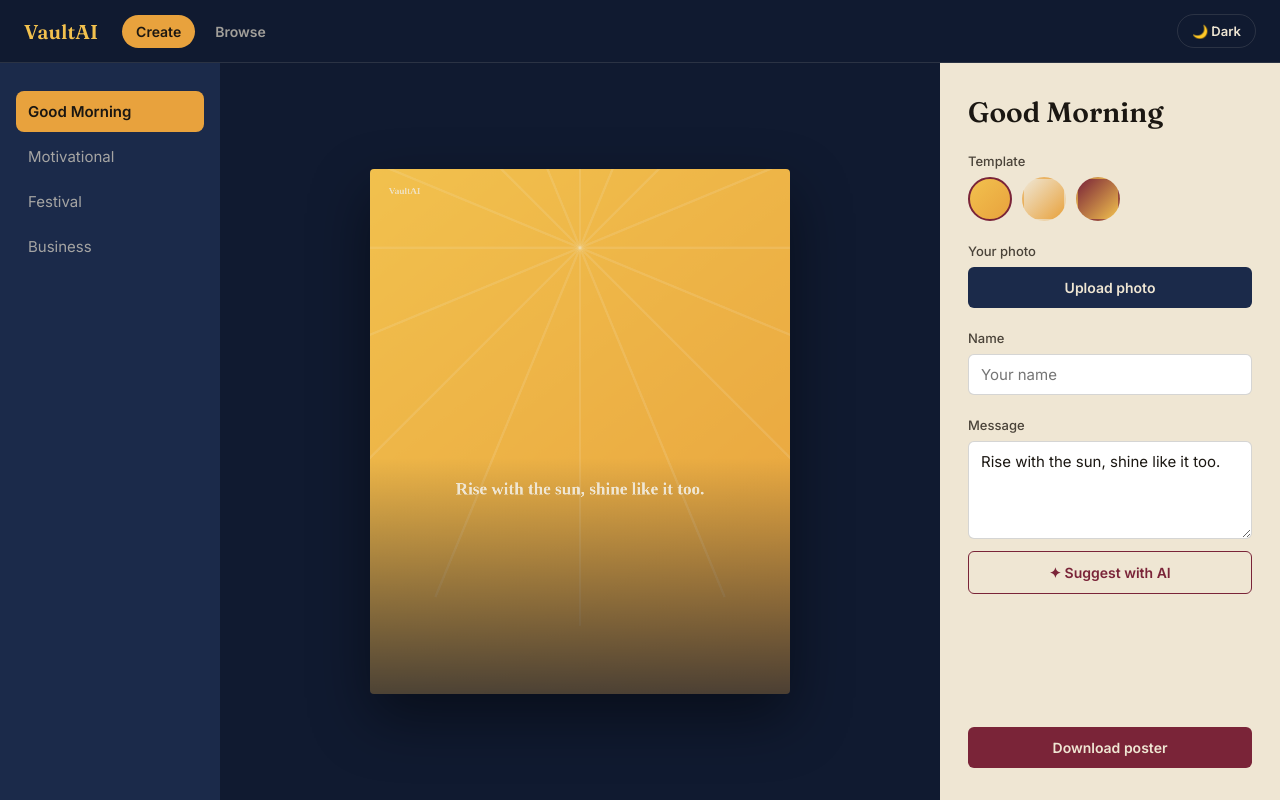
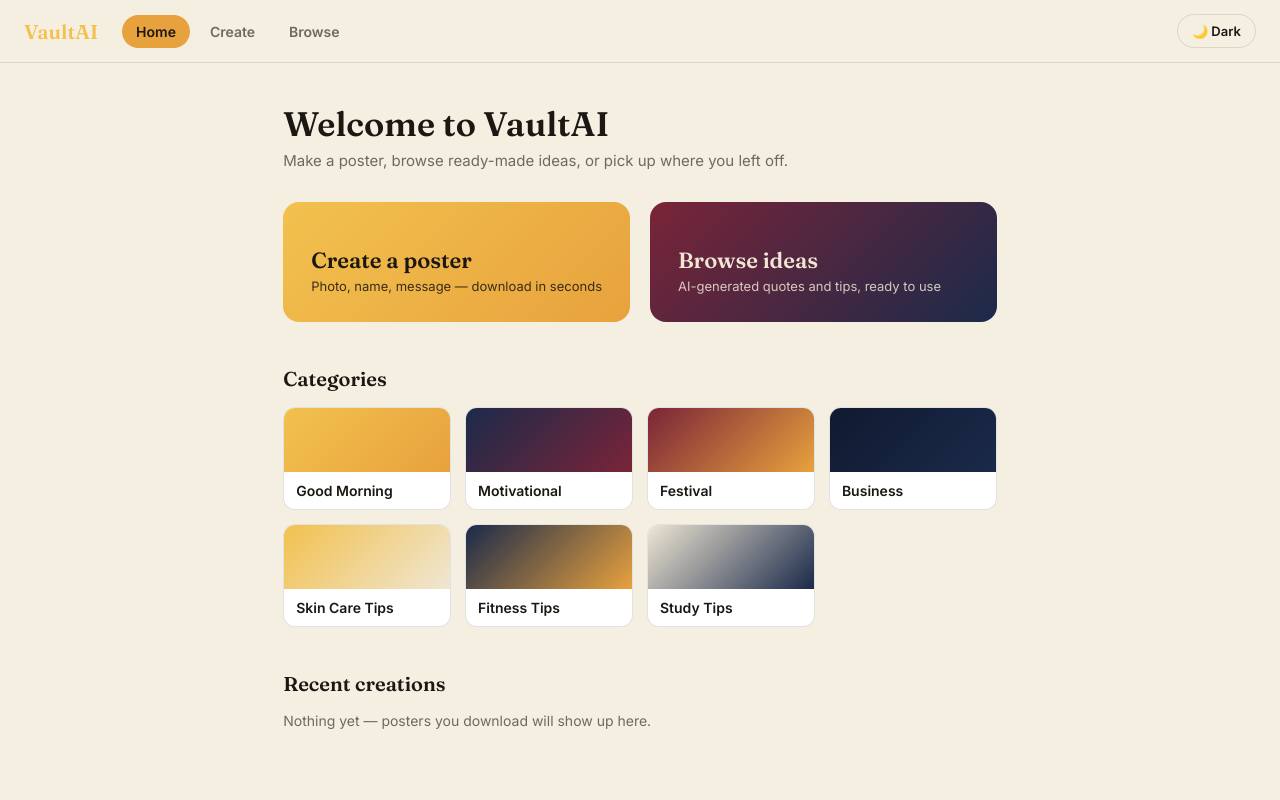
Before and after one commit to kernal05/Vaultai, a React (Vite) app in the folder app/: page / in a window 1280 px wide. Built offline with nearby package versions, Linux system fonts and the light colour scheme.

Commit message:
Full theme flip, Dashboard home page, photo-as-background mode, more templates + Tips categories

```diff
--- a/app/src/App.css
+++ b/app/src/App.css
@@ -9,8 +9,8 @@
   align-items: center;
   gap: 24px;
   padding: 14px 24px;
-  background: var(--indigo-deep);
-  border-bottom: 1px solid var(--chrome-border);
+  background: var(--bg-deep);
+  border-bottom: 1px solid var(--bg-deep-border);
 }
 
 .top-bar-brand {
@@ -20,16 +20,12 @@
   color: var(--turmeric);
 }
 
-.view-tabs {
-  display: flex;
-  gap: 6px;
-  margin-right: auto;
-}
+.view-tabs { display: flex; gap: 6px; margin-right: auto; }
 
 .view-tab {
   background: transparent;
   border: none;
-  color: var(--chrome-fg-muted);
+  color: var(--bg-deep-fg-soft);
   font-family: var(--font-ui);
   font-size: 14px;
   font-weight: 600;
@@ -37,15 +33,12 @@
   border-radius: 999px;
 }
 
-.view-tab.active {
-  background: var(--marigold);
-  color: var(--on-accent);
-}
+.view-tab.active { background: var(--marigold); color: var(--on-accent); }
 
 .theme-toggle {
   background: transparent;
-  border: 1px solid var(--chrome-border);
-  color: var(--chrome-fg);
+  border: 1px solid var(--bg-deep-border);
+  color: var(--bg-deep-fg);
   font-family: var(--font-ui);
   font-size: 13px;
   font-weight: 600;
@@ -61,24 +54,21 @@
 }
 
 .rail {
-  background: var(--indigo);
+  background: var(--bg-deep);
+  border-right: 1px solid var(--bg-deep-border);
   padding: 28px 16px;
   display: flex;
   flex-direction: column;
   gap: 24px;
 }
 
-.rail nav {
-  display: flex;
-  flex-direction: column;
-  gap: 4px;
-}
+.rail nav { display: flex; flex-direction: column; gap: 4px; }
 
 .rail-item {
   text-align: left;
   background: transparent;
   border: none;
-  color: var(--chrome-fg-muted);
+  color: var(--bg-deep-fg-soft);
   font-family: var(--font-ui);
   font-size: 15px;
   padding: 11px 12px;
@@ -86,10 +76,7 @@
   transition: background 0.15s ease, color 0.15s ease;
 }
 
-.rail-item:hover {
-  background: rgba(239, 230, 211, 0.08);
-  color: var(--chrome-fg);
-}
+.rail-item:hover { background: rgba(128, 128, 128, 0.12); color: var(--bg-deep-fg); }
 
 .rail-item.active {
   background: var(--marigold);
@@ -98,7 +85,7 @@
 }
 
 .stage {
-  background: var(--indigo-deep);
+  background: var(--bg-deep);
   display: flex;
   align-items: center;
   justify-content: center;
@@ -109,74 +96,55 @@
   width: min(100%, 420px);
   aspect-ratio: 1080 / 1350;
   border-radius: 4px;
-  box-shadow: 0 24px 60px rgba(0, 0, 0, 0.45);
+  box-shadow: 0 24px 60px rgba(0, 0, 0, 0.35);
 }
 
 .panel {
-  background: var(--surface-bg);
-  color: var(--surface-fg);
+  background: var(--surface);
+  color: var(--fg);
   padding: 32px 28px;
   overflow-y: auto;
   display: flex;
   flex-direction: column;
   transition: background 0.2s ease, color 0.2s ease;
+  border-left: 1px solid var(--border);
 }
 
-.panel-title {
-  font-family: var(--font-display);
-  font-size: 28px;
+.panel-title { font-family: var(--font-display); font-size: 28px; font-weight: 600; margin: 0 0 24px; }
+.panel-section { margin-bottom: 22px; }
+.panel-label { display: block; font-size: 13px; color: var(--fg-soft); margin-bottom: 8px; font-weight: 500; }
+
+.swatches { display: flex; gap: 10px; flex-wrap: wrap; }
+.swatch { width: 40px; height: 40px; border-radius: 50%; border: 2px solid transparent; padding: 0; }
+.swatch.active { border-color: var(--maroon); }
+
+.bg-mode-toggle { display: flex; gap: 8px; margin-top: 10px; }
+.bg-mode-toggle button {
+  flex: 1;
+  font-size: 13px;
   font-weight: 600;
-  margin: 0 0 24px;
+  padding: 8px 10px;
+  border-radius: 6px;
+  border: 1px solid var(--input-border);
+  background: transparent;
+  color: var(--fg-soft);
 }
-
-.panel-section {
-  margin-bottom: 22px;
-}
-
-.panel-label {
-  display: block;
-  font-size: 13px;
-  color: var(--surface-fg-soft);
-  margin-bottom: 8px;
-  font-weight: 500;
-}
-
-.swatches {
-  display: flex;
-  gap: 10px;
-}
-
-.swatch {
-  width: 44px;
-  height: 44px;
-  border-radius: 50%;
-  border: 2px solid transparent;
-  padding: 0;
-}
-
-.swatch.active {
-  border-color: var(--maroon);
-}
+.bg-mode-toggle button.active { background: var(--maroon); color: var(--bg-deep-fg); border-color: var(--maroon); }
 
 .text-input {
   width: 100%;
   font-family: var(--font-ui);
   font-size: 15px;
   padding: 10px 12px;
-  border: 1px solid var(--surface-input-border);
+  border: 1px solid var(--input-border);
   border-radius: 6px;
-  background: var(--surface-input-bg);
-  color: var(--surface-fg);
+  background: var(--input-bg);
+  color: var(--fg);
 }
 
-.textarea {
-  resize: vertical;
-  font-family: var(--font-ui);
-}
+.textarea { resize: vertical; font-family: var(--font-ui); }
 
-.btn-primary,
-.btn-secondary,
-.btn-ghost {
+.btn-primary, .btn-secondary, .btn-ghost {
   font-size: 14px;
   font-weight: 600;
   border-radius: 6px;
@@ -185,40 +153,13 @@
   width: 100%;
 }
 
-.btn-primary {
-  background: var(--maroon);
-  color: var(--chrome-fg);
-  margin-top: auto;
-}
-
-.btn-secondary {
-  background: var(--indigo);
-  color: var(--chrome-fg);
-}
-
-.btn-ghost {
-  background: transparent;
-  color: var(--accent-fg);
-  border: 1px solid var(--accent-fg);
-  margin-top: 8px;
-}
-
-.btn-ghost:disabled {
-  opacity: 0.6;
-  cursor: default;
-}
+.btn-primary { background: var(--maroon); color: #efe6d3; margin-top: auto; }
+.btn-secondary { background: var(--indigo); color: #efe6d3; }
+.btn-ghost { background: transparent; color: var(--accent2-fg); border: 1px solid var(--accent2-fg); margin-top: 8px; }
+.btn-ghost:disabled { opacity: 0.6; cursor: default; }
 
 @media (max-width: 900px) {
-  .studio {
-    grid-template-columns: 1fr;
-    grid-template-rows: auto auto auto;
-    height: auto;
-  }
-  .rail {
-    flex-direction: row;
-    overflow-x: auto;
-  }
-  .rail nav {
-    flex-direction: row;
-  }
+  .studio { grid-template-columns: 1fr; grid-template-rows: auto auto auto; height: auto; }
+  .rail { flex-direction: row; overflow-x: auto; }
+  .rail nav { flex-direction: row; }
 }
--- a/app/src/App.jsx
+++ b/app/src/App.jsx
@@ -2,16 +2,24 @@ import React, { useEffect, useRef, useState, useCallback } from "react";
 import { CATEGORIES } from "./templates.js";
 import { renderPoster } from "./canvasRenderer.js";
 import BrowseView from "./BrowseView.jsx";
+import Dashboard from "./Dashboard.jsx";
+import { saveRecent } from "./recentCreations.js";
 import "./App.css";
 
 export default function App() {
-  const [view, setView] = useState("create");
+  const [view, setView] = useState("home");
+  const [browseCategoryId, setBrowseCategoryId] = useState(undefined);
   const [theme, setTheme] = useState(() => localStorage.getItem("vaultai-theme") || "light");
 
   useEffect(() => {
     document.documentElement.dataset.theme = theme;
     localStorage.setItem("vaultai-theme", theme);
   }, [theme]);
+
+  function handleNavigate(nextView, categoryId) {
+    setView(nextView);
+    if (nextView === "browse") setBrowseCategoryId(categoryId);
+  }
 
   const [categoryId, setCategoryId] = useState(CATEGORIES[0].id);
   const category = CATEGORIES.find((c) => c.id === categoryId);
@@ -20,6 +28,7 @@ export default function App() {
   const [name, setName] = useState("");
   const [quote, setQuote] = useState(category.quotes[0]);
   const [photoImg, setPhotoImg] = useState(null);
+  const [bgMode, setBgMode] = useState("circle");
   const [aiLoading, setAiLoading] = useState(false);
 
   const canvasRef = useRef(null);
@@ -35,8 +44,8 @@ export default function App() {
 
   const draw = useCallback(() => {
     if (!canvasRef.current) return;
-    renderPoster(canvasRef.current, { template, name, quote, photoImg });
-  }, [template, name, quote, photoImg]);
+    renderPoster(canvasRef.current, { template, name, quote, photoImg, bgMode });
+  }, [template, name, quote, photoImg, bgMode]);
 
   useEffect(() => {
     draw();
@@ -52,10 +61,12 @@ export default function App() {
 
   function handleDownload() {
     const canvas = canvasRef.current;
+    const dataUrl = canvas.toDataURL("image/png");
     const link = document.createElement("a");
     link.download = "vaultai-poster.png";
-    link.href = canvas.toDataURL("image/png");
+    link.href = dataUrl;
     link.click();
+    saveRecent(dataUrl, category.label);
   }
 
   async function handleAiCaption() {
@@ -82,16 +93,13 @@ export default function App() {
         <span className="top-bar-brand">VaultAI</span>
 
         <nav className="view-tabs">
-          <button
-            className={`view-tab ${view === "create" ? "active" : ""}`}
-            onClick={() => setView("create")}
-          >
+          <button className={`view-tab ${view === "home" ? "active" : ""}`} onClick={() => setView("home")}>
+            Home
+          </button>
+          <button className={`view-tab ${view === "create" ? "active" : ""}`} onClick={() => setView("create")}>
             Create
           </button>
-          <button
-            className={`view-tab ${view === "browse" ? "active" : ""}`}
-            onClick={() => setView("browse")}
-          >
+          <button className={`view-tab ${view === "browse" ? "active" : ""}`} onClick={() => setView("browse")}>
             Browse
           </button>
         </nav>
@@ -105,7 +113,9 @@ export default function App() {
         </button>
       </header>
 
-      {view === "create" ? (
+      {view === "home" && <Dashboard categories={CATEGORIES} onNavigate={handleNavigate} />}
+
+      {view === "create" && (
         <div className="studio">
           <aside className="rail">
             <nav>
@@ -135,9 +145,7 @@ export default function App() {
                   <button
                     key={t.id}
                     className={`swatch ${t.id === templateId ? "active" : ""}`}
-                    style={{
-                      background: `linear-gradient(135deg, ${t.from}, ${t.to})`,
-                    }}
+                    style={{ background: `linear-gradient(135deg, ${t.from}, ${t.to})` }}
                     onClick={() => setTemplateId(t.id)}
                     aria-label={`Template ${t.id}`}
                   />
@@ -150,13 +158,18 @@ export default function App() {
               <button className="btn-secondary" onClick={() => fileInputRef.current?.click()}>
                 {photoImg ? "Change photo" : "Upload photo"}
               </button>
-              <input
-                ref={fileInputRef}
-                type="file"
-                accept="image/*"
-                hidden
-                onChange={handlePhoto}
-              />
+              <input ref={fileInputRef} type="file" accept="image/*" hidden onChange={handlePhoto} />
+
+              {photoImg && (
+                <div className="bg-mode-toggle">
+                  <button className={bgMode === "circle" ? "active" : ""} onClick={() => setBgMode("circle")}>
+                    Framed photo
+                  </button>
+                  <button className={bgMode === "photo" ? "active" : ""} onClick={() => setBgMode("photo")}>
+                    Full background
+                  </button>
+                </div>
+              )}
             </section>
 
             <section className="panel-section">
@@ -187,8 +200,10 @@ export default function App() {
             </button>
           </aside>
         </div>
-      ) : (
-        <BrowseView categories={CATEGORIES} />
+      )}
+
+      {view === "browse" && (
+        <BrowseView key={browseCategoryId || "default"} categories={CATEGORIES} initialCategoryId={browseCategoryId} />
       )}
     </div>
   );
--- a/app/src/BrowseView.jsx
+++ b/app/src/BrowseView.jsx
@@ -1,9 +1,8 @@
 import React, { useState, useEffect, useRef, useCallback } from "react";
 import { renderPoster } from "./canvasRenderer.js";
+import { saveRecent } from "./recentCreations.js";
 import "./BrowseView.css";
 
-// Relative luminance -> pick readable text color per card, since template
-// gradients range from very light (business b3) to very dark (business b1/b2).
 function luminance(hex) {
   const c = hex.replace("#", "");
   const [r, g, b] = [0, 2, 4].map((i) => parseInt(c.substr(i, 2), 16) / 255);
@@ -16,9 +15,6 @@ function cardTextColor(template) {
   return avg > 0.4 ? "#1b1712" : "#f5efe2";
 }
 
-// Clipboard/Share APIs require a secure context (HTTPS or localhost).
-// This app is currently served over plain HTTP on an IP, so both fall back
-// to the older execCommand method, which still works without HTTPS.
 async function copyText(text) {
   if (navigator.clipboard && window.isSecureContext) {
     try {
@@ -45,9 +41,9 @@ async function copyText(text) {
   return ok;
 }
 
-export default function BrowseView({ categories }) {
-  const [categoryId, setCategoryId] = useState(categories[0].id);
-  const category = categories.find((c) => c.id === categoryId);
+export default function BrowseView({ categories, initialCategoryId }) {
+  const [categoryId, setCategoryId] = useState(initialCategoryId || categories[0].id);
+  const category = categories.find((c) => c.id === categoryId) || categories[0];
   const [quotes, setQuotes] = useState(category.quotes);
   const [loading, setLoading] = useState(false);
   const [copiedIndex, setCopiedIndex] = useState(null);
@@ -94,11 +90,13 @@ export default function BrowseView({ categories }) {
   function handleDownload(text, idx) {
     const canvas = hiddenCanvasRef.current;
     const t = category.templates[idx % category.templates.length];
-    renderPoster(canvas, { template: t, name: "", quote: text, photoImg: null });
+    renderPoster(canvas, { template: t, name: "", quote: text, photoImg: null, bgMode: "circle" });
+    const dataUrl = canvas.toDataURL("image/png");
     const link = document.createElement("a");
     link.download = `vaultai-${category.id}-${idx + 1}.png`;
-    link.href = canvas.toDataURL("image/png");
+    link.href = dataUrl;
     link.click();
+    saveRecent(dataUrl, category.label);
   }
 
   async function handleShare(text) {
@@ -107,7 +105,7 @@ export default function BrowseView({ categories }) {
         await navigator.share({ text, title: "VaultAI" });
         return;
       } catch (err) {
-        return; // user cancelled — no-op
+        return;
       }
     }
     const ok = await copyText(text);
@@ -141,16 +139,11 @@ export default function BrowseView({ categories }) {
               <article
                 key={idx}
                 className="quote-card"
-                style={{
-                  background: `linear-gradient(135deg, ${t.from}, ${t.to})`,
-                  "--card-fg": fg,
-                }}
+                style={{ background: `linear-gradient(135deg, ${t.from}, ${t.to})`, "--card-fg": fg }}
               >
                 <p className="quote-text">{q}</p>
                 <div className="quote-actions">
-                  <button onClick={() => handleCopy(q, idx)}>
-                    {copiedIndex === idx ? "Copied" : "Copy"}
-                  </button>
+                  <button onClick={() => handleCopy(q, idx)}>{copiedIndex === idx ? "Copied" : "Copy"}</button>
                   <button onClick={() => handleDownload(q, idx)}>Download</button>
                   <button onClick={() => handleShare(q)}>Share</button>
                 </div>
--- /dev/null
+++ b/app/src/Dashboard.css
@@ -0,0 +1,40 @@
+.dashboard { padding: 40px; max-width: 1100px; margin: 0 auto; color: var(--bg-deep-fg); }
+
+.dash-greeting { font-family: var(--font-display); font-size: 34px; font-weight: 600; margin: 0 0 6px; }
+.dash-subtitle { color: var(--bg-deep-fg-soft); font-size: 15px; margin: 0 0 32px; }
+
+.dash-tiles { display: grid; grid-template-columns: 1fr 1fr; gap: 20px; margin-bottom: 44px; }
+.dash-tile {
+  border: none;
+  border-radius: 16px;
+  padding: 28px;
+  text-align: left;
+  cursor: pointer;
+  min-height: 120px;
+  display: flex;
+  flex-direction: column;
+  justify-content: flex-end;
+}
+.dash-tile-create { background: linear-gradient(135deg, #f2c14e, #e8a23d); color: #1b1712; }
+.dash-tile-browse { background: linear-gradient(135deg, #7a2438, #1b2a4a); color: #efe6d3; }
+.dash-tile-title { font-family: var(--font-display); font-size: 22px; font-weight: 600; margin-bottom: 4px; }
+.dash-tile-sub { font-size: 13px; opacity: 0.85; }
+
+.dash-section-title { font-family: var(--font-display); font-size: 20px; font-weight: 600; margin: 0 0 16px; }
+
+.dash-category-grid { display: grid; grid-template-columns: repeat(auto-fill, minmax(160px, 1fr)); gap: 14px; margin-bottom: 44px; }
+.dash-category-tile {
+  border: 1px solid var(--bg-deep-border);
+  border-radius: 12px;
+  padding: 0;
+  overflow: hidden;
+  cursor: pointer;
+  text-align: left;
+  background: var(--surface);
+}
+.dash-category-swatch { height: 64px; }
+.dash-category-label { display: block; padding: 10px 12px; font-size: 14px; font-weight: 600; color: var(--fg); }
+
+.dash-recent-row { display: flex; gap: 14px; overflow-x: auto; padding-bottom: 8px; }
+.dash-recent-thumb { width: 110px; height: 137px; object-fit: cover; border-radius: 8px; flex-shrink: 0; border: 1px solid var(--bg-deep-border); }
+.dash-empty-recent { color: var(--bg-deep-fg-soft); font-size: 14px; }
--- /dev/null
+++ b/app/src/Dashboard.jsx
@@ -0,0 +1,60 @@
+import React, { useState, useEffect } from "react";
+import { getRecent } from "./recentCreations.js";
+import "./Dashboard.css";
+
+export default function Dashboard({ categories, onNavigate }) {
+  const [recent, setRecent] = useState([]);
+
+  useEffect(() => {
+    setRecent(getRecent());
+  }, []);
+
+  return (
+    <div className="dashboard">
+      <h1 className="dash-greeting">Welcome to VaultAI</h1>
+      <p className="dash-subtitle">Make a poster, browse ready-made ideas, or pick up where you left off.</p>
+
+      <div className="dash-tiles">
+        <button className="dash-tile dash-tile-create" onClick={() => onNavigate("create")}>
+          <span className="dash-tile-title">Create a poster</span>
+          <span className="dash-tile-sub">Photo, name, message — download in seconds</span>
+        </button>
+        <button className="dash-tile dash-tile-browse" onClick={() => onNavigate("browse")}>
+          <span className="dash-tile-title">Browse ideas</span>
+          <span className="dash-tile-sub">AI-generated quotes and tips, ready to use</span>
+        </button>
+      </div>
+
+      <h2 className="dash-section-title">Categories</h2>
+      <div className="dash-category-grid">
+        {categories.map((c) => {
+          const t = c.templates[0];
+          return (
+            <button
+              key={c.id}
+              className="dash-category-tile"
+              onClick={() => onNavigate("browse", c.id)}
+            >
+              <span
+                className="dash-category-swatch"
+                style={{ display: "block", background: `linear-gradient(135deg, ${t.from}, ${t.to})` }}
+              />
+              <span className="dash-category-label">{c.label}</span>
+            </button>
+          );
+        })}
+      </div>
+
+      <h2 className="dash-section-title">Recent creations</h2>
+      {recent.length === 0 ? (
+        <p className="dash-empty-recent">Nothing yet — posters you download will show up here.</p>
+      ) : (
+        <div className="dash-recent-row">
+          {recent.map((r, i) => (
+            <img key={i} src={r.dataUrl} alt={r.label} className="dash-recent-thumb" />
+          ))}
+        </div>
+      )}
+    </div>
+  );
+}
--- a/app/src/index.css
+++ b/app/src/index.css
@@ -1,60 +1,56 @@
 :root {
-  --indigo: #1b2a4a;
-  --indigo-deep: #101a30;
   --marigold: #e8a23d;
   --turmeric: #f2c14e;
   --maroon: #7a2438;
+  --indigo: #1b2a4a;
 
-  /* "chrome" = top bar, rail, canvas backdrop — always dark, never themed */
-  --chrome-fg: #efe6d3;
-  --chrome-fg-muted: rgba(239, 230, 211, 0.65);
-  --chrome-border: rgba(239, 230, 211, 0.12);
-  --on-accent: #1b1712; /* text placed on bright buttons (marigold etc) — always dark */
+  /* One flip, applied everywhere — top bar, rail, stage, panel, dashboard. */
+  --bg-deep: #f5efe2;
+  --bg-deep-fg: #1b1712;
+  --bg-deep-fg-soft: rgba(27, 23, 18, 0.62);
+  --bg-deep-border: rgba(27, 23, 18, 0.12);
 
-  /* "surface" = editor panel, inputs — flips with the light/dark toggle */
-  --surface-bg: #efe6d3;
-  --surface-fg: #1b1712;
-  --surface-fg-soft: #4a4339;
-  --surface-input-bg: #ffffff;
-  --surface-input-border: rgba(27, 23, 18, 0.18);
-  --surface-border: rgba(27, 23, 18, 0.12);
-  --accent-fg: #7a2438;
+  --surface: #ffffff;
+  --fg: #1b1712;
+  --fg-soft: #4a4339;
+  --border: rgba(27, 23, 18, 0.12);
+  --input-bg: #f7f3ea;
+  --input-border: rgba(27, 23, 18, 0.18);
+
+  --on-accent: #1b1712;
+  --accent2-fg: #7a2438;
 
   --font-display: "Fraunces", serif;
   --font-ui: "Inter", system-ui, sans-serif;
 }
 
 [data-theme="dark"] {
-  --surface-bg: #16101f;
-  --surface-fg: #efe6d3;
-  --surface-fg-soft: rgba(239, 230, 211, 0.65);
-  --surface-input-bg: #201a2c;
-  --surface-input-border: rgba(239, 230, 211, 0.2);
-  --surface-border: rgba(239, 230, 211, 0.15);
-  --accent-fg: #e2637e; /* maroon alone is too dark to read on the dark surface */
+  --bg-deep: #101a30;
+  --bg-deep-fg: #efe6d3;
+  --bg-deep-fg-soft: rgba(239, 230, 211, 0.65);
+  --bg-deep-border: rgba(239, 230, 211, 0.12);
+
+  --surface: #1b1626;
+  --fg: #efe6d3;
+  --fg-soft: rgba(239, 230, 211, 0.65);
+  --border: rgba(239, 230, 211, 0.15);
+  --input-bg: #201a2c;
+  --input-border: rgba(239, 230, 211, 0.2);
+
+  --on-accent: #1b1712;
+  --accent2-fg: #e2637e;
 }
 
 * { box-sizing: border-box; }
-
-html, body, #root {
-  height: 100%;
-  margin: 0;
-}
+html, body, #root { height: 100%; margin: 0; }
 
 body {
   font-family: var(--font-ui);
-  background: var(--indigo-deep);
-  color: var(--chrome-fg);
+  background: var(--bg-deep);
+  color: var(--bg-deep-fg);
   -webkit-font-smoothing: antialiased;
   transition: background 0.2s ease, color 0.2s ease;
 }
 
-button {
-  font-family: inherit;
-  cursor: pointer;
-}
-
-::selection {
-  background: var(--marigold);
-  color: var(--on-accent);
-}
+button { font-family: inherit; cursor: pointer; }
+::selection { background: var(--marigold); color: var(--on-accent); }
--- /dev/null
+++ b/app/src/recentCreations.js
@@ -0,0 +1,20 @@
+const KEY = "vaultai-recent";
+const MAX = 8;
+
+export function saveRecent(dataUrl, label) {
+  try {
+    const existing = JSON.parse(localStorage.getItem(KEY) || "[]");
+    const updated = [{ dataUrl, label, ts: Date.now() }, ...existing].slice(0, MAX);
+    localStorage.setItem(KEY, JSON.stringify(updated));
+  } catch (e) {
+    // localStorage full or unavailable — non-critical, just skip saving
+  }
+}
+
+export function getRecent() {
+  try {
+    return JSON.parse(localStorage.getItem(KEY) || "[]");
+  } catch (e) {
+    return [];
+  }
+}
--- a/app/src/templates.js
+++ b/app/src/templates.js
@@ -1,5 +1,5 @@
-// All templates are procedural (gradients + geometric motifs drawn on
-// <canvas>), not copied images — keeps this clean of Crafto's actual assets.
+// All templates are procedural (gradients drawn on <canvas>), not copied
+// images — keeps this clean of any existing app's actual assets.
 
 export const CATEGORIES = [
   {
@@ -14,6 +14,8 @@ export const CATEGORIES = [
       { id: "m1", from: "#F2C14E", to: "#E8A23D", motif: "rays" },
       { id: "m2", from: "#EFE6D3", to: "#E8A23D", motif: "waves" },
       { id: "m3", from: "#7A2438", to: "#F2C14E", motif: "rays" },
+      { id: "m4", from: "#E8A23D", to: "#7A2438", motif: "diamond" },
+      { id: "m5", from: "#F2C14E", to: "#1B2A4A", motif: "waves" },
     ],
   },
   {
@@ -28,6 +30,8 @@ export const CATEGORIES = [
       { id: "mo1", from: "#1B2A4A", to: "#7A2438", motif: "grid" },
       { id: "mo2", from: "#101A30", to: "#1B2A4A", motif: "diagonal" },
       { id: "mo3", from: "#7A2438", to: "#1B2A4A", motif: "waves" },
+      { id: "mo4", from: "#101A30", to: "#7A2438", motif: "grid" },
+      { id: "mo5", from: "#E8A23D", to: "#101A30", motif: "diagonal" },
     ],
   },
   {
@@ -42,6 +46,8 @@ export const CATEGORIES = [
       { id: "f1", from: "#7A2438", to: "#E8A23D", motif: "diamond" },
       { id: "f2", from: "#E8A23D", to: "#F2C14E", motif: "diamond" },
       { id: "f3", from: "#1B2A4A", to: "#E8A23D", motif: "waves" },
+      { id: "f4", from: "#7A2438", to: "#F2C14E", motif: "grid" },
+      { id: "f5", from: "#F2C14E", to: "#7A2438", motif: "rays" },
     ],
   },
   {
@@ -56,6 +62,50 @@ export const CATEGORIES = [
       { id: "b1", from: "#101A30", to: "#1B2A4A", motif: "grid" },
       { id: "b2", from: "#1B2A4A", to: "#4A4339", motif: "diagonal" },
       { id: "b3", from: "#EFE6D3", to: "#1B2A4A", motif: "grid" },
+      { id: "b4", from: "#4A4339", to: "#101A30", motif: "diagonal" },
+      { id: "b5", from: "#E8A23D", to: "#1B2A4A", motif: "grid" },
+    ],
+  },
+  {
+    id: "skincare",
+    label: "Skin Care Tips",
+    quotes: [
+      "Wash your face twice daily with a gentle, sulfate-free cleanser.",
+      "Never skip sunscreen, even indoors near a window.",
+      "Moisturize while skin is still damp — it locks in more hydration.",
+    ],
+    templates: [
+      { id: "sk1", from: "#F2C14E", to: "#EFE6D3", motif: "waves" },
+      { id: "sk2", from: "#E8A23D", to: "#F2C14E", motif: "diamond" },
+      { id: "sk3", from: "#7A2438", to: "#E8A23D", motif: "rays" },
+    ],
+  },
+  {
+    id: "fitness",
+    label: "Fitness Tips",
+    quotes: [
+      "Consistency beats intensity — a 20-minute walk daily wins long-term.",
+      "Warm up for 5 minutes before any workout to protect your joints.",
+      "Progress isn't always the scale — track how your clothes fit too.",
+    ],
+    templates: [
+      { id: "fi1", from: "#1B2A4A", to: "#E8A23D", motif: "grid" },
+      { id: "fi2", from: "#101A30", to: "#7A2438", motif: "diagonal" },
+      { id: "fi3", from: "#7A2438", to: "#1B2A4A", motif: "rays" },
+    ],
+  },
+  {
+    id: "study",
+    label: "Study Tips",
+    quotes: [
+      "Study in short, focused blocks — 25 minutes on, 5 minutes off.",
+      "Explaining a topic out loud reveals what you actually understand.",
+      "Review notes within 24 hours — it's when forgetting happens fastest.",
+    ],
+    templates: [
+      { id: "st1", from: "#EFE6D3", to: "#1B2A4A", motif: "grid" },
+      { id: "st2", from: "#F2C14E", to: "#1B2A4A", motif: "waves" },
+      { id: "st3", from: "#E8A23D", to: "#101A30", motif: "diagonal" },
     ],
   },
 ];
```
Also changed, not shown: app/src/BrowseView.css (+13 -69 lines), app/src/canvasRenderer.js (+44 -14 lines).
